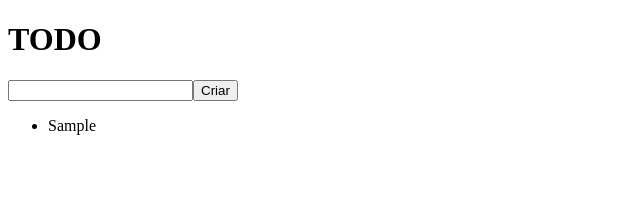
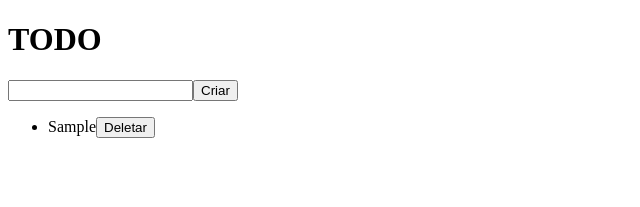
Before and after one commit to luanaalvs/to-do-list, a React (Vite) app: page / in a window 1280 px wide. Both pictures are taken after typing "Sample" into the empty fields and a click on the button "Criar". Shown: the top 207 px of the page, without its empty margins (0-640 px from the left). Built offline with nearby package versions, Linux system fonts and the light colour scheme.

Commit message:
feat: create and implement remove task function

```diff
--- a/src/app.tsx
+++ b/src/app.tsx
@@ -26,6 +26,12 @@ export function App() {
     setTitle("")
   }
 
+  function handleRemoveOneTask(id: number) {
+    const newTasks = tasks.filter((task) => task.id !== id)
+
+    setTasks(newTasks)
+  }
+
   return (
     <>
       <header>
@@ -45,7 +51,10 @@ export function App() {
         <ul>
           {
             tasks.map(task => (
-              <li>{task.title}</li>
+              <li>
+                {task.title}
+                <button onClick={() => handleRemoveOneTask(task.id)}>Deletar</button>
+              </li>
             ))
           }
         </ul>
```
